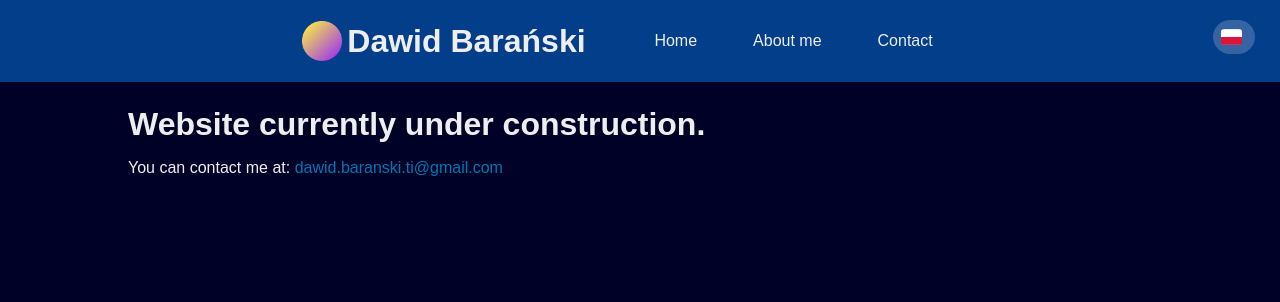
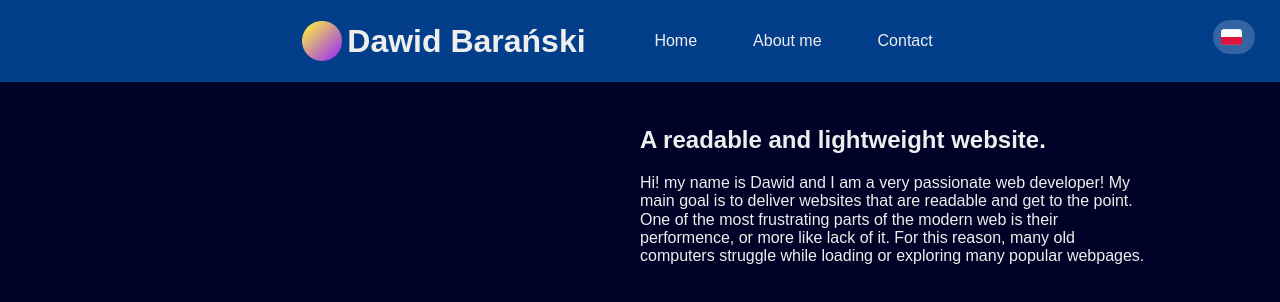
Before and after one commit to StanawalkaWorld/portfolio-website-old, a Vue app: page /#/ in a window 1280 px wide. Shown: the top 302 px of the page. Built offline with nearby package versions, Linux system fonts and the light colour scheme; a web font is replaced by a local one.

Commit message:
Created a basic landing block with initial text.

```diff
--- a/src/assets/Translations.json
+++ b/src/assets/Translations.json
@@ -21,6 +21,14 @@
         "testing.paragraph": {
             "en": "You can contact me at:",
             "pl": "Skontaktuj się ze mną pod adresem e-mail:"
+        },
+        "landing.mainheader": {
+            "en": "A readable and lightweight website.",
+            "pl": "Przejrzysta i lekka strona internetowa"
+        },
+        "landing.paragraph": {
+            "en": "Hi! my name is Dawid and I am a very passionate web developer! My main goal is to deliver websites that are readable and get to the point. One of the most frustrating parts of the modern web is their performence, or more like lack of it. For this reason, many old computers struggle while loading or exploring many popular webpages.",
+            "pl": "Witaj! Mam na imię Dawid i pasjonuje się tworzeniem stron internetowych! Moim głównym celem jest dostarczanie przejrzystych stron internetowych, które wprost przekazują swoje informacje. Dzisiejsze strony internetowe coraz bardzej tracą na przejrzystości treści, jak i wydajności na budżetowych platformach. Problem nie tyczy się tylko starego sprzętu, ale i urządzeń mobilnych, takich jak smartfony."
         }
     }
 }
--- /dev/null
+++ b/src/components/LandingBlock.vue
@@ -0,0 +1,24 @@
+<script setup lang="ts">
+import TwoColumnContent from './TwoColumnContent.vue';
+import TitledContent from './UIElements/TitledContent.vue';
+
+import { useLanguageStore } from '../store/lang';
+const lang = useLanguageStore();
+</script>
+
+<template>
+    <TwoColumnContent>
+        <template #first>
+
+        </template>
+        <template #second>
+            <TitledContent
+                :title="lang.translationFor('content', 'landing.mainheader')"
+                header-align="left"
+                paragraph-align="justify"
+            >
+                {{ lang.translationFor("content", "landing.paragraph") }}
+            </TitledContent>
+        </template>
+    </TwoColumnContent>
+</template>
--- a/src/views/IndexView.vue
+++ b/src/views/IndexView.vue
@@ -1,13 +1,12 @@
 <script setup>
 import { useLanguageStore } from '../store/lang';
+import LandingBlock from '../components/LandingBlock.vue';
 
 const lang = useLanguageStore();
 </script>
 
 <template>
-    <!-- TODO: Introduction to who I am and stuff -->
-    <h1>{{ lang.translationFor("content", "testing.header") }}</h1>
-    <p>{{ lang.translationFor("content", "testing.paragraph") }} <a class="mail" href="mailto:dawid.baranski.ti@gmail.com">dawid.baranski.ti@gmail.com</a></p>
+    <LandingBlock />
 </template>
 
 <style lang="scss" scoped>
```
